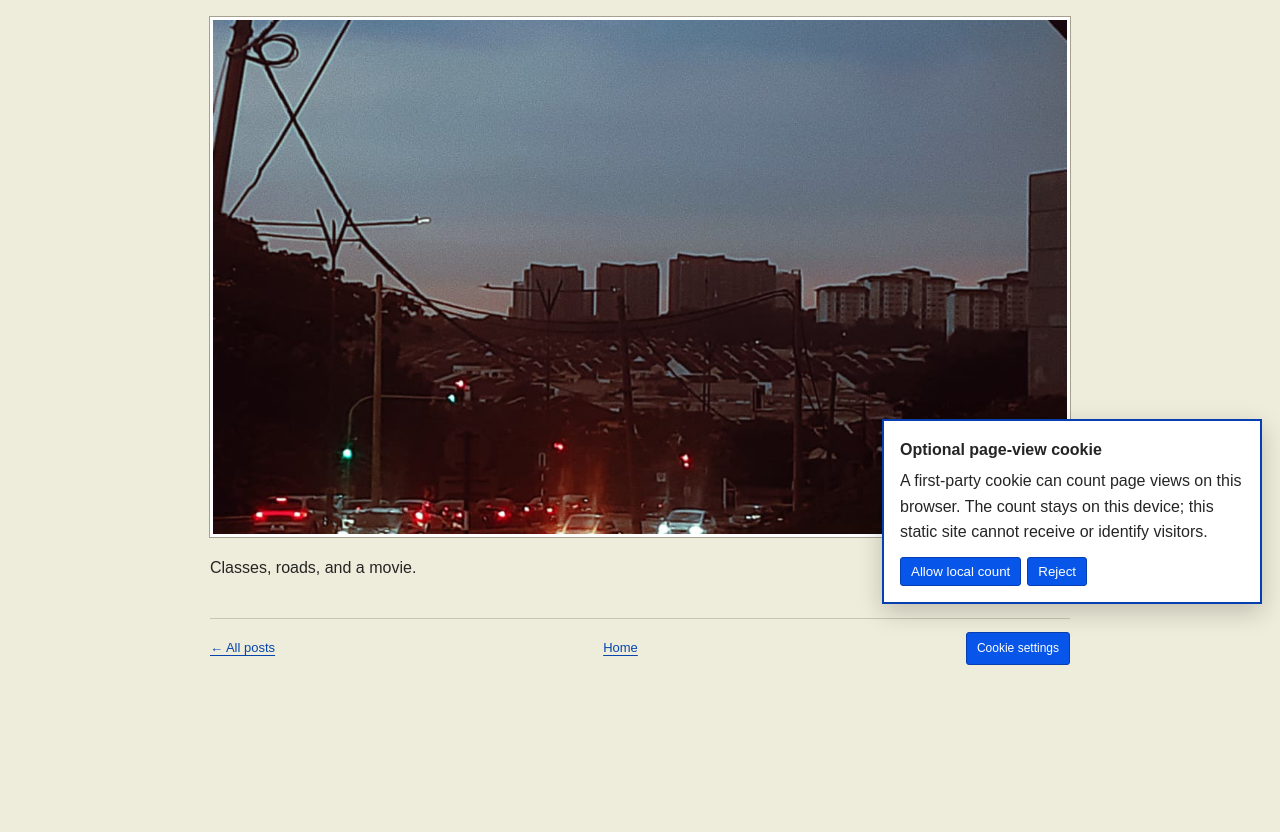
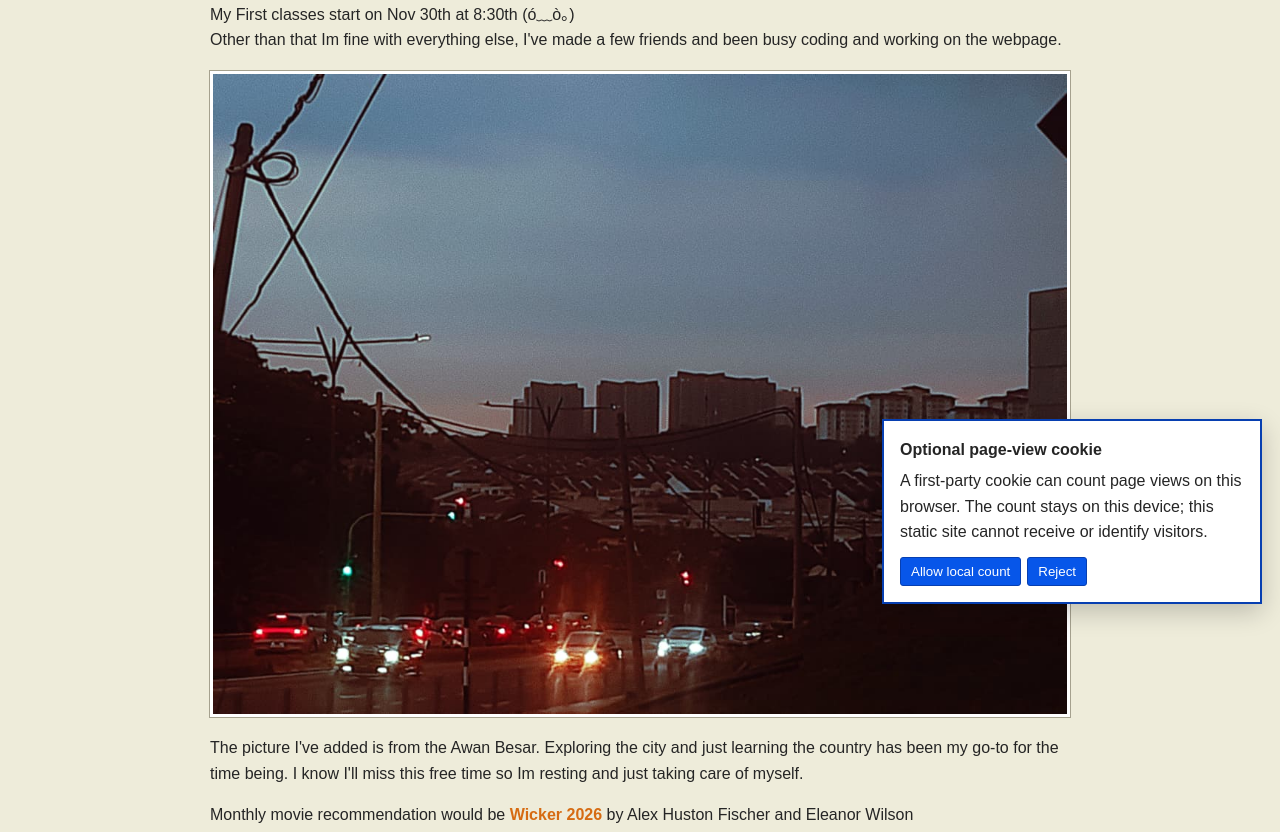
Before and after one commit to shuyaoffical-arch/Chaidus, a plain HTML site: page blog/week-two.html in a window 1280 px wide. Shown: the part 178-1010 px from the top of the page. Before the commit the page ends 895 px from the top, so only its background shows below. Drawn offline with Linux system fonts and the light colour scheme.

Commit message:
Show full Week 2 photo and add the supplied weekly post text

```diff
--- a/blog/week-two.html
+++ b/blog/week-two.html
@@ -4,7 +4,7 @@
   <meta charset="utf-8">
   <meta name="viewport" content="width=device-width, initial-scale=1">
   <title>Classes, roads, and a movie — Chaidus</title>
-  <link rel="stylesheet" href="../style.css?v=2">
+  <link rel="stylesheet" href="../style.css?v=3">
   <script src="../site.js" defer></script>
 </head>
 <body>
@@ -16,8 +16,20 @@
     <article class="window-content">
       <p class="eyebrow"><time datetime="2026-11-27">NOVEMBER 27, 2026</time> · WEEK 2</p>
       <h1>Classes, roads, and a movie</h1>
-      <img class="post-image" src="roads.png" alt="Evening city road with traffic, rooftops, and buildings beneath a blue dusk sky">
-      <p>Classes, roads, and a movie.</p>
+      <p>My First classes start on Nov 30th at 8:30th (ó﹏ò｡)<br>
+      Other than that Im fine with everything else, I've made a few friends and been busy coding and working on the webpage.</p>
+
+      <img class="post-image" src="roads.png" alt="Evening city road beneath a blue dusk sky, with rooftops, buildings, and traffic">
+
+      <p>The picture I've added is from the Awan Besar. Exploring the city and just learning the country has been my go-to for the time being. I know I'll miss this free time so Im resting and just taking care of myself.</p>
+
+      <p>Monthly movie recommendation would be <span class="movie-title">Wicker 2026</span> by Alex Huston Fischer and Eleanor Wilson<br>
+      a comedic relief with hard undertones of grounded real-life parts of life. I think the Skarsgard brothers are still underrated, you barely hear any praise or public screams about them.</p>
+
+      <p>Monthly music is ongoing I'll add a song of that week but for now you should follow my <a href="https://open.spotify.com/user/316lh63mtijmehiqpeykds66g364">Spotify</a></p>
+
+      <p>But that's all for this week&nbsp;٩(◕‿◕)۶.</p>
+
       <footer class="site-footer"><a href="index.html">← All posts</a><a href="../index.html">Home</a></footer>
     </article>
   </main>
--- a/style.css
+++ b/style.css
@@ -47,12 +47,7 @@ a:hover { color: #c00; }
   text-shadow: 0 1px 2px #003080;
 }
 
-.window-star {
-  font-size: 25px;
-  line-height: 1;
-  text-shadow: 1px 2px 1px #003080;
-}
-
+.window-star { font-size: 25px; line-height: 1; text-shadow: 1px 2px 1px #003080; }
 .window-controls { display: flex; gap: 5px; }
 
 .control {
@@ -70,10 +65,7 @@ a:hover { color: #c00; }
   background: linear-gradient(#73b5ff, #1264e9 60%, #0344b4);
 }
 
-.control.close {
-  font-size: 32px;
-  background: linear-gradient(#ffab83, #e34b31 60%, #bd241a);
-}
+.control.close { font-size: 32px; background: linear-gradient(#ffab83, #e34b31 60%, #bd241a); }
 
 .window-content {
   width: min(900px, calc(100% - 40px));
@@ -98,29 +90,18 @@ a:hover { color: #c00; }
 .post-image {
   display: block;
   width: 100%;
-  max-height: 520px;
   margin: 18px 0;
-  object-fit: cover;
+  height: auto;
+  max-height: none;
+  object-fit: contain;
   border: 3px solid white;
   box-shadow: 0 0 0 1px #a5a18e;
 }
 
-.eyebrow {
-  margin: 0 0 5px;
-  color: #696653;
-  font-size: 11px;
-  font-weight: bold;
-  letter-spacing: .12em;
-}
-
+.movie-title { color: #d66b12; font-weight: bold; }
+.eyebrow { margin: 0 0 5px; color: #696653; font-size: 11px; font-weight: bold; letter-spacing: .12em; }
 h1, h2, p { margin-top: 0; }
-
-h1 {
-  margin-bottom: 3px;
-  font-size: clamp(28px, 5vw, 40px);
-  line-height: 1.15;
-}
-
+h1 { margin-bottom: 3px; font-size: clamp(28px, 5vw, 40px); line-height: 1.15; }
 .subtitle { margin-bottom: 0; color: #5b584b; }
 
 .nav {
@@ -133,12 +114,10 @@ h1 {
 }
 
 .nav a { font-weight: bold; }
-
 .intro, .latest { max-width: 700px; }
 h2 { margin-bottom: 10px; font-size: 21px; }
 .intro p { margin-bottom: 12px; }
 .latest { margin-top: 29px; }
-
 .post-list { margin: 0 0 10px; padding-left: 20px; }
 .post-list li { padding: 3px 0; }
 .post-list time { margin-right: 12px; color: #686452; font-size: 13px; }
@@ -171,23 +150,8 @@ h2 { margin-bottom: 10px; font-size: 21px; }
 }
 
 .cookie-consent p { margin: 6px 0 12px; }
-.cookie-consent button,
-.cookie-settings {
-  margin-right: 6px;
-  padding: 6px 10px;
-  border: 1px solid #073fb1;
-  border-radius: 3px;
-  background: #0756e9;
-  color: white;
-  cursor: pointer;
-}
-
-.cookie-settings {
-  margin: 0;
-  font: inherit;
-  font-size: 12px;
-}
-
+.cookie-consent button, .cookie-settings { margin-right: 6px; padding: 6px 10px; border: 1px solid #073fb1; border-radius: 3px; background: #0756e9; color: white; cursor: pointer; }
+.cookie-settings { margin: 0; font: inherit; font-size: 12px; }
 .cookie-counter-status { margin: 8px 0 0; }
 
 @media (max-width: 540px) {
```
